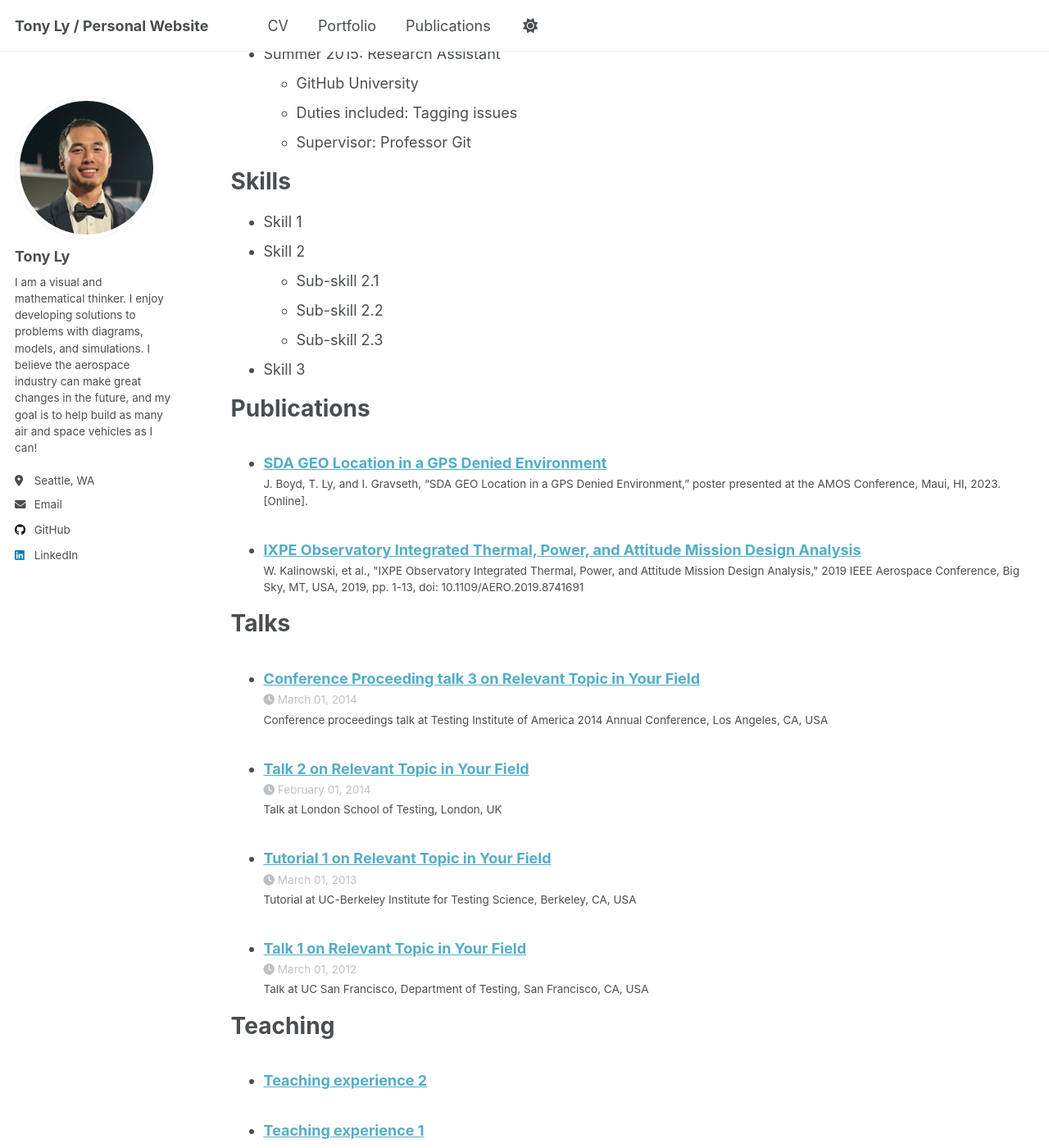
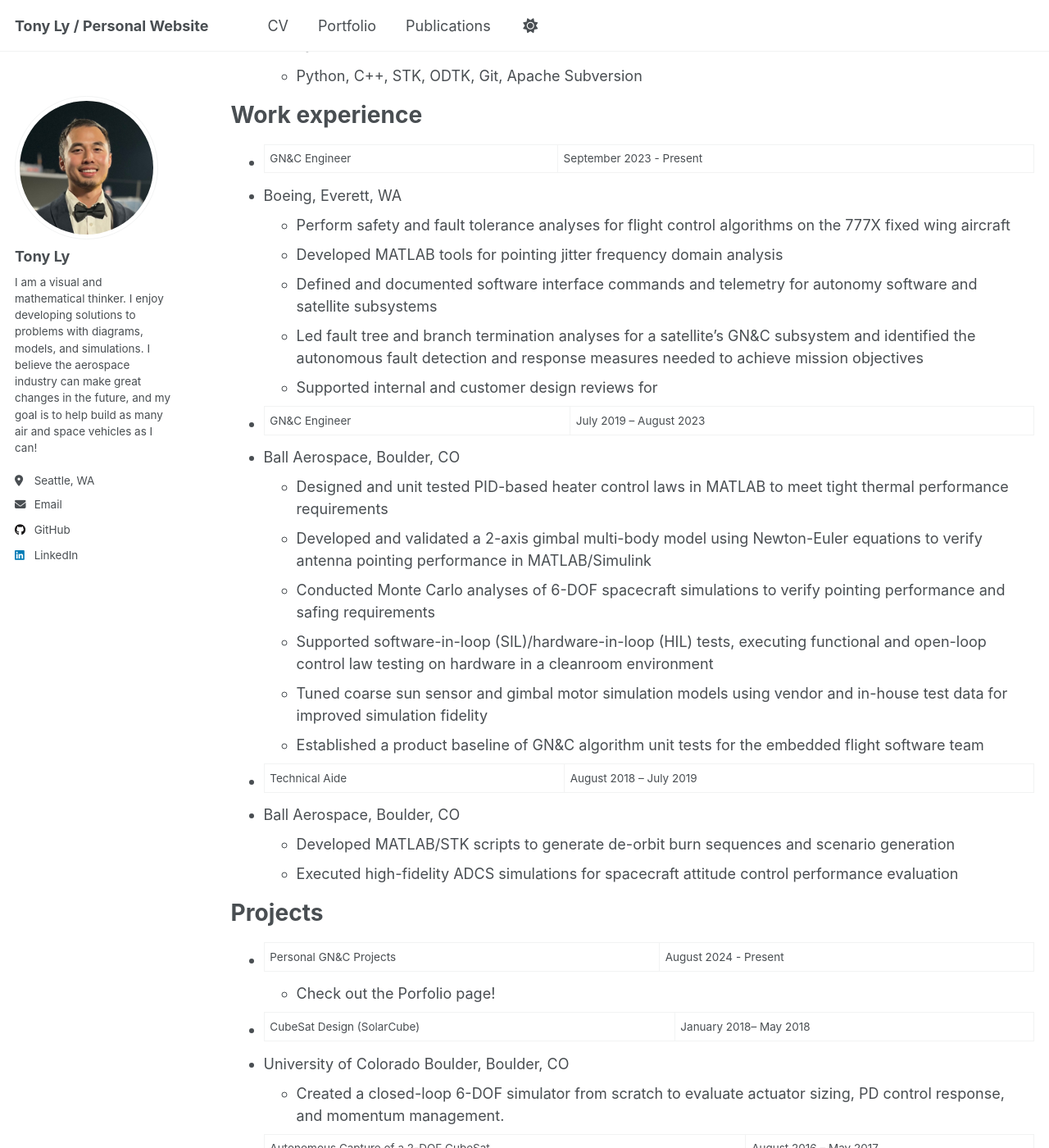
Before and after one commit to TonyDTiger/TonyDTiger.github.io, a Jekyll site: the page built from _pages/cv.md, in a window 1280 px wide and 1400 px high, scrolled down 598 px. Shown: the whole window at 82% size. Built offline with Jekyll 4.4.1, drawn with Linux system fonts in a browser that asks for light colours; a script that is not in the unit is left out; some of the changed text lies outside the part shown.

Commit message:
Updated CV (resume)

```diff
--- a/_pages/cv.md
+++ b/_pages/cv.md
@@ -11,35 +11,56 @@ redirect_from:
 
 Education
 ======
-* Ph.D in Version Control Theory, GitHub University, 2018 (expected)
-* M.S. in Jekyll, GitHub University, 2014
-* B.S. in GitHub, GitHub University, 2012
+* M.S. in Aerospace Engineering, University of Colorado Boulder, 2019
+* B.S. in Aerospace Engineering, University of Colorado Boulder, 2019
+
+Skills
+======
+* Flight Controls & GN&C:
+  * 6-DOF simulations, linear Kalman filters, linear control theory, PID controllers, attitude dynamics
+* Testing & Validation:
+  * SIL/HIL integration testing, unit testing, Monte Carlo performance analysis, requirements verification & validation
+* Modeling & Simulation:
+  * MATLAB/Simulink, rigid body and multi-body dynamics, actuator modeling
+* Mission Operations:
+  * Anomaly resolution, telemetry analysis, autonomous fault detection/response
+* Software & Tools:
+  * Python, C++, STK, ODTK, Git, Apache Subversion
 
 Work experience
 ======
-* Spring 2024: Academic Pages Collaborator
-  * GitHub University
-  * Duties includes: Updates and improvements to template
-  * Supervisor: The Users
+* GN&C Engineer | September 2023 - Present
+* Boeing, Everett, WA
+  * Perform safety and fault tolerance analyses for flight control algorithms on the 777X fixed wing aircraft
+  * Developed MATLAB tools for pointing jitter frequency domain analysis
+  * Defined and documented software interface commands and telemetry for autonomy software and satellite subsystems
+  * Led fault tree and branch termination analyses for a satellite’s GN&C subsystem and identified the autonomous fault detection and response measures needed to achieve mission objectives
+  * Supported internal and customer design reviews for
 
-* Fall 2015: Research Assistant
-  * GitHub University
-  * Duties included: Merging pull requests
-  * Supervisor: Professor Hub
+* GN&C Engineer | July 2019 – August 2023
+* Ball Aerospace, Boulder, CO
+  * Designed and unit tested PID-based heater control laws in MATLAB to meet tight thermal performance requirements
+  * Developed and validated a 2-axis gimbal multi-body model using Newton-Euler equations to verify antenna pointing performance in MATLAB/Simulink
+  * Conducted Monte Carlo analyses of 6-DOF spacecraft simulations to verify pointing performance and safing requirements
+  * Supported software-in-loop (SIL)/hardware-in-loop (HIL) tests, executing functional and open-loop control law testing on hardware in a cleanroom environment
+  * Tuned coarse sun sensor and gimbal motor simulation models using vendor and in-house test data for improved simulation fidelity
+  * Established a product baseline of GN&C algorithm unit tests for the embedded flight software team
 
-* Summer 2015: Research Assistant
-  * GitHub University
-  * Duties included: Tagging issues
-  * Supervisor: Professor Git
+* Technical Aide | August 2018 – July 2019
+* Ball Aerospace, Boulder, CO
+  * Developed MATLAB/STK scripts to generate de-orbit burn sequences and scenario generation
+  * Executed high-fidelity ADCS simulations for spacecraft attitude control performance evaluation
 
-Skills
+Projects
 ======
-* Skill 1
-* Skill 2
-  * Sub-skill 2.1
-  * Sub-skill 2.2
-  * Sub-skill 2.3
-* Skill 3
+* Personal GN&C Projects | August 2024 - Present
+  * Check out the Porfolio page!
+* CubeSat Design (SolarCube) | January 2018– May 2018
+* University of Colorado Boulder, Boulder, CO
+  * Created a closed-loop 6-DOF simulator from scratch to evaluate actuator sizing, PD control response, and momentum management.
+* Autonomous Capture of a 2-DOF CubeSat | August 2016 – May 2017
+* University of Colorado Boulder, Boulder, CO
+  * Designed and tested MATLAB algori
 
 Publications
 ======
@@ -47,7 +68,7 @@ Publications
     {% include archive-single-cv.html %}
   {% endfor %}</ul>
 
-Talks
+<!-- Talks
 ======
   <ul>{% for post in site.talks reversed %}
     {% include archive-single-talk-cv.html  %}
@@ -61,4 +82,4 @@ Teaching
 
 Service and leadership
 ======
-* Currently signed in to 43 different slack teams
+* Currently signed in to 43 different slack teams -->
```
Also changed, not shown: _publications/2009-10-01-paper-title-number-1.md (+1 -1 lines), _publications/2010-10-01-paper-title-number-2.md (+2 -2 lines).
